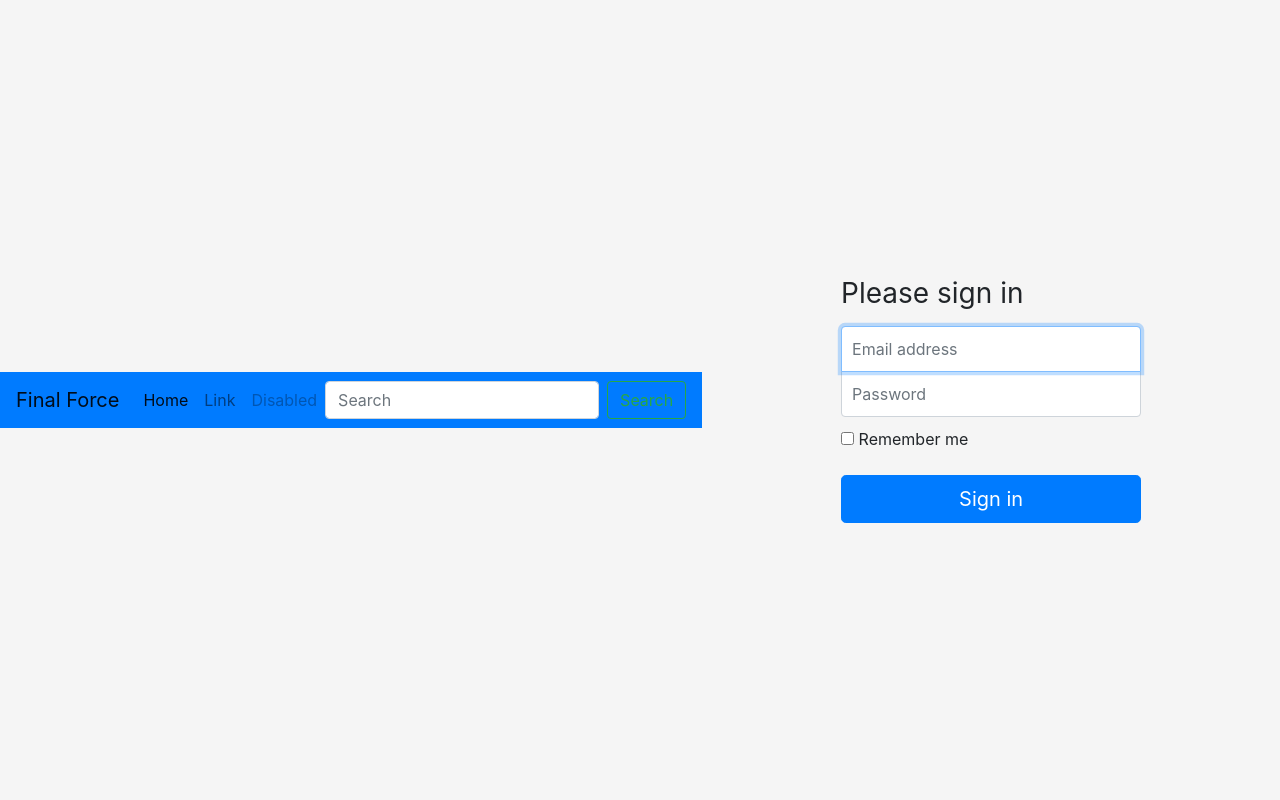
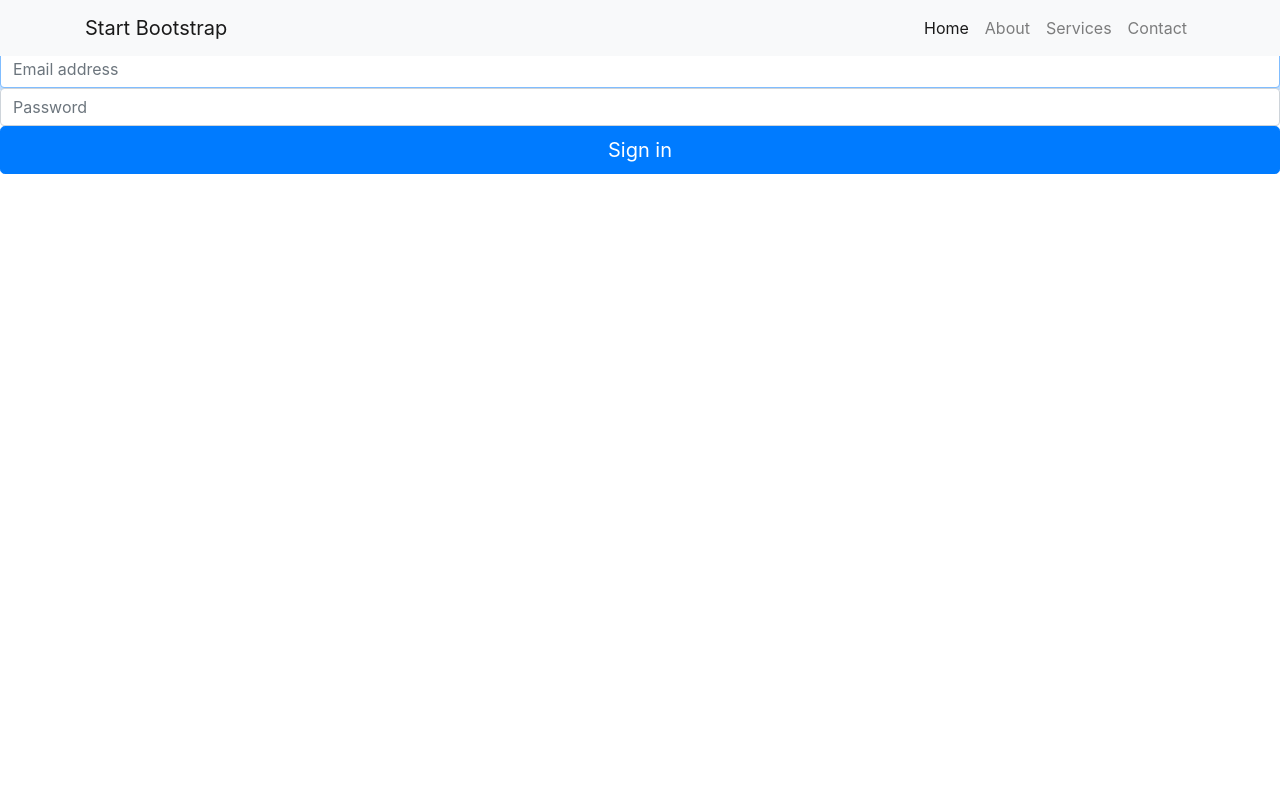
Before and after one commit to mandgie/ultimate-challenge, a Flask app: page /login in a window 1280 px wide. Run offline with Flask 2, Linux system fonts and the light colour scheme; some libraries are stand-ins or nearby versions.

Commit message:
Added new login page

```diff
--- a/src/app.py
+++ b/src/app.py
@@ -10,6 +10,10 @@ def home():
 def login():
     return render_template("login.html")
 
+@app.route("/login_new")
+def login_new():
+    return render_template("login_new.html")
+
 @app.route("/profile")
 def profile():
     return render_template("profile.html")
--- /dev/null
+++ b/src/static/css/sign.css
@@ -0,0 +1,112 @@
+:root {
+  --input-padding-x: 1.5rem;
+  --input-padding-y: 0.75rem;
+}
+
+.login,
+.image {
+  min-height: 100vh;
+}
+
+.bg-image {
+  background-image: url('https://source.unsplash.com/WEQbe2jBg40/600x1200');
+  background-size: cover;
+  background-position: center;
+}
+
+.login-heading {
+  font-weight: 300;
+}
+
+.btn-login {
+  font-size: 0.9rem;
+  letter-spacing: 0.05rem;
+  padding: 0.75rem 1rem;
+  border-radius: 2rem;
+}
+
+.form-label-group {
+  position: relative;
+  margin-bottom: 1rem;
+}
+
+.form-label-group>input,
+.form-label-group>label {
+  padding: var(--input-padding-y) var(--input-padding-x);
+  height: auto;
+  border-radius: 2rem;
+}
+
+.form-label-group>label {
+  position: absolute;
+  top: 0;
+  left: 0;
+  display: block;
+  width: 100%;
+  margin-bottom: 0;
+  /* Override default `<label>` margin */
+  line-height: 1.5;
+  color: #495057;
+  cursor: text;
+  /* Match the input under the label */
+  border: 1px solid transparent;
+  border-radius: .25rem;
+  transition: all .1s ease-in-out;
+}
+
+.form-label-group input::-webkit-input-placeholder {
+  color: transparent;
+}
+
+.form-label-group input:-ms-input-placeholder {
+  color: transparent;
+}
+
+.form-label-group input::-ms-input-placeholder {
+  color: transparent;
+}
+
+.form-label-group input::-moz-placeholder {
+  color: transparent;
+}
+
+.form-label-group input::placeholder {
+  color: transparent;
+}
+
+.form-label-group input:not(:placeholder-shown) {
+  padding-top: calc(var(--input-padding-y) + var(--input-padding-y) * (2 / 3));
+  padding-bottom: calc(var(--input-padding-y) / 3);
+}
+
+.form-label-group input:not(:placeholder-shown)~label {
+  padding-top: calc(var(--input-padding-y) / 3);
+  padding-bottom: calc(var(--input-padding-y) / 3);
+  font-size: 12px;
+  color: #777;
+}
+
+/* Fallback for Edge
+-------------------------------------------------- */
+
+@supports (-ms-ime-align: auto) {
+  .form-label-group>label {
+    display: none;
+  }
+  .form-label-group input::-ms-input-placeholder {
+    color: #777;
+  }
+}
+
+/* Fallback for IE
+-------------------------------------------------- */
+
+@media all and (-ms-high-contrast: none),
+(-ms-high-contrast: active) {
+  .form-label-group>label {
+    display: none;
+  }
+  .form-label-group input:-ms-input-placeholder {
+    color: #777;
+  }
+}
--- a/src/static/css/signin.css
+++ b/src/static/css/signin.css
@@ -1,7 +1,9 @@
+/*
 html,
 body {
   height: 100%;
 }
+
 
 body {
   display: -ms-flexbox;
@@ -11,6 +13,16 @@ body {
   padding-top: 40px;
   padding-bottom: 40px;
   background-color: #f5f5f5;
+}
+*/
+
+.login {
+  margin: 0;
+  position: absolute;
+  top: 50%;
+  left: 50%;
+  -ms-transform: translate(-50%, -50%);
+  transform: translate(-50%, -50%);
 }
 
 .form-signin {
--- a/src/templates/login.html
+++ b/src/templates/login.html
@@ -1,16 +1,13 @@
 {% extends "template.html" %}
 {% block content %}
+<div class="login">
 <form class="form-signin">
   <h1 class="h3 mb-3 font-weight-normal">Please sign in</h1>
   <label for="inputEmail" class="sr-only">Email address</label>
   <input type="email" id="inputEmail" class="form-control" placeholder="Email address" required autofocus>
   <label for="inputPassword" class="sr-only">Password</label>
   <input type="password" id="inputPassword" class="form-control" placeholder="Password" required>
-  <div class="checkbox mb-3">
-    <label>
-      <input type="checkbox" value="remember-me"> Remember me
-    </label>
-  </div>
   <button class="btn btn-lg btn-primary btn-block" type="submit">Sign in</button>
 </form>
+</div>
 {% endblock %}
--- a/src/templates/navbar.html
+++ b/src/templates/navbar.html
@@ -1,23 +1,27 @@
-<nav class="navbar navbar-expand-lg navbar-light bg-primary">
-  <button class="navbar-toggler" type="button" data-toggle="collapse" data-target="#navbarTogglerDemo01" aria-controls="navbarTogglerDemo01" aria-expanded="false" aria-label="Toggle navigation">
+<!-- Navigation -->
+<nav class="navbar navbar-expand-lg navbar-light bg-light fixed-top">
+  <div class="container">
+    <a class="navbar-brand" href="#">Start Bootstrap</a>
+    <button class="navbar-toggler" type="button" data-toggle="collapse" data-target="#navbarResponsive" aria-controls="navbarResponsive" aria-expanded="false" aria-label="Toggle navigation">
           <span class="navbar-toggler-icon"></span>
         </button>
-  <div class="collapse navbar-collapse" id="navbarTogglerDemo01">
-    <a class="navbar-brand" href="#">Final Force</a>
-    <ul class="navbar-nav mr-auto mt-2 mt-lg-0">
+    <div class="collapse navbar-collapse" id="navbarResponsive">
+      <ul class="navbar-nav ml-auto">
         <li class="nav-item active">
-        <a class="nav-link" href="#">Home <span class="sr-only">(current)</span></a>
+          <a class="nav-link" href="#">Home
+                <span class="sr-only">(current)</span>
+              </a>
         </li>
         <li class="nav-item">
-        <a class="nav-link" href="#">Link</a>
+          <a class="nav-link" href="#">About</a>
         </li>
         <li class="nav-item">
-        <a class="nav-link disabled" href="#" tabindex="-1" aria-disabled="true">Disabled</a>
+          <a class="nav-link" href="#">Services</a>
+        </li>
+        <li class="nav-item">
+          <a class="nav-link" href="#">Contact</a>
         </li>
       </ul>
-    <form class="form-inline my-2 my-lg-0">
-      <input class="form-control mr-sm-2" type="search" placeholder="Search" aria-label="Search">
-      <button class="btn btn-outline-success my-2 my-sm-0" type="submit">Search</button>
-    </form>
+    </div>
   </div>
 </nav>
--- a/src/templates/template.html
+++ b/src/templates/template.html
@@ -8,7 +8,9 @@
     <!-- Bootstrap CSS -->
     <link rel="stylesheet" href="https://stackpath.bootstrapcdn.com/bootstrap/4.3.1/css/bootstrap.min.css" integrity="sha384-ggOyR0iXCbMQv3Xipma34MD+dH/1fQ784/j6cY/iJTQUOhcWr7x9JvoRxT2MZw1T" crossorigin="anonymous">
 
-    <link rel="stylesheet" href="{{ url_for('static', filename='css/signin.css') }}">
+
+    <!--<link rel="stylesheet" href="{{ url_for('static', filename='css/signin.css') }}">-->
+    <link rel="stylesheet" href="{{ url_for('static', filename='css/sign.css') }}">
 
     <title>Ultimate Challenge</title>
   </head>
```
Also changed, not shown: src/templates/login_new.html (added, +38 -0 lines). Lines whose indentation alone changed are shown as unchanged.
